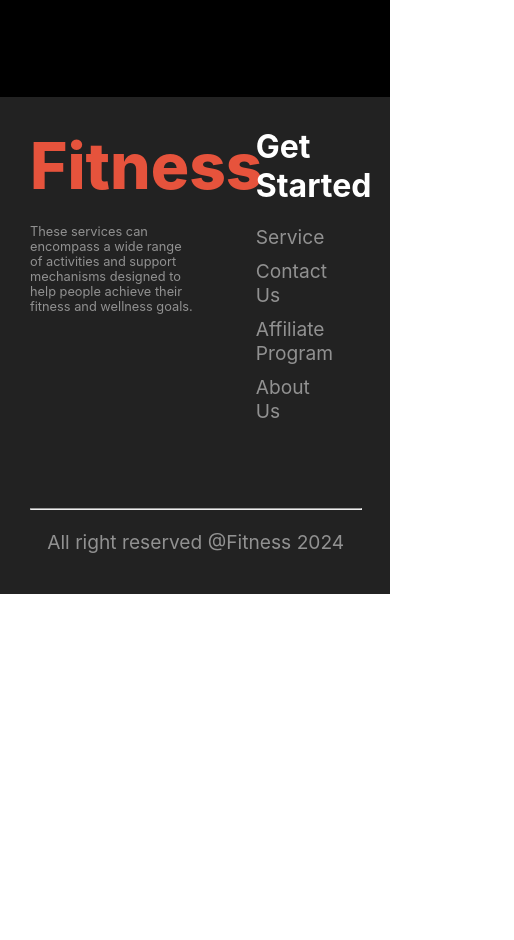
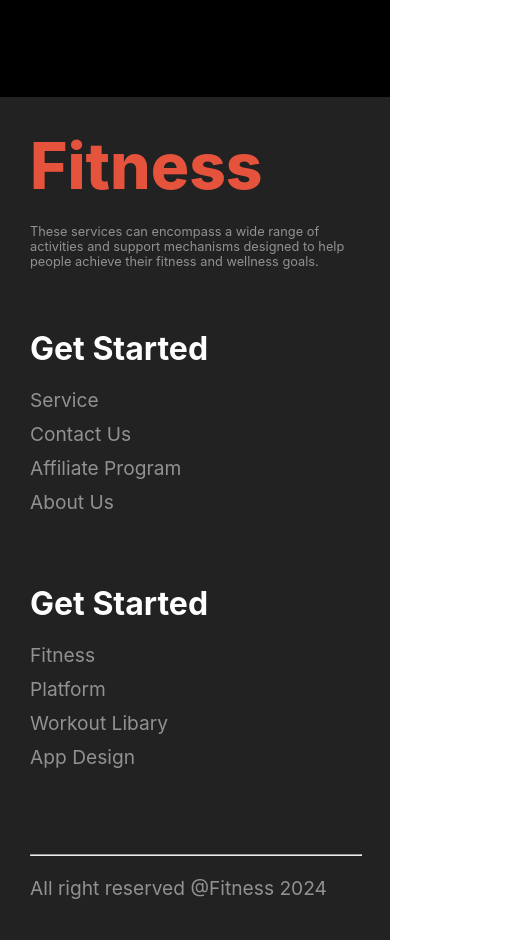
Before and after one commit to jannatulfardousmim/assignment-2, a plain HTML site: page index.html in a window 390 px wide. Shown: the part 8713-9653 px from the top of the page, 514 px wide, since content can reach past the window. Before the commit the page ends 9307 px from the top, so only its background shows below. Drawn offline with Linux system fonts and the light colour scheme.

Commit message:
responsive footer

```diff
--- a/degine/style.css
+++ b/degine/style.css
@@ -652,5 +652,11 @@ padding-left: 15px;
     width: 92%;
 
   }
+  .footer-container{
+    grid-template-columns: repeat(1,1fr);
+  }
+  .para{
+    text-align: left;
+  }
 
 }
```
